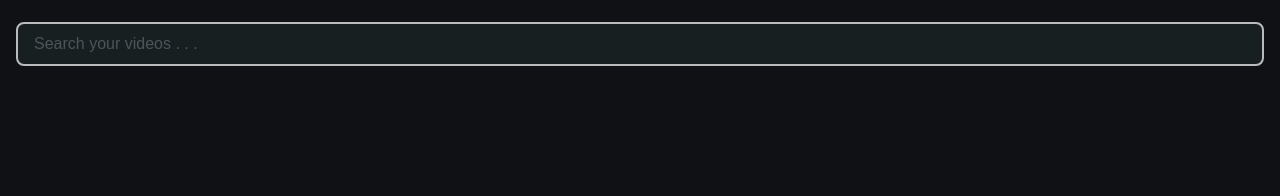
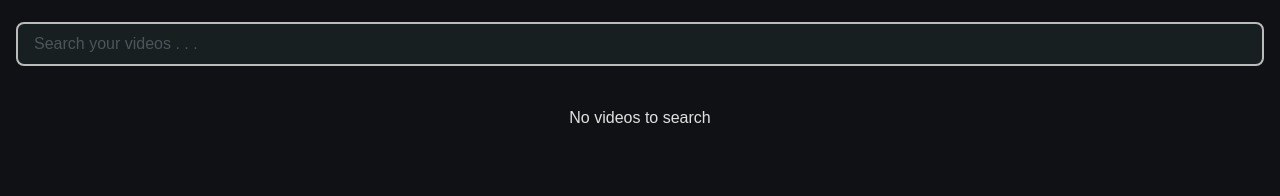
Before and after one commit to dagimg-dot/Vertideo, a React (Vite) app in the folder frontend/: page /search in a window 1280 px wide. Shown: the top 196 px of the page. Built offline with nearby package versions, Linux system fonts and the light colour scheme.

Commit message:
feat: add info when the video list is empty in search page

```diff
--- a/frontend/src/pages/Search.jsx
+++ b/frontend/src/pages/Search.jsx
@@ -41,9 +41,15 @@ const Search = () => {
         </div>
       ) : (
         <div className="flex flex-col gap-4 px-4 my-10">
-          {results.length === 0
-            ? videoList.map((video) => <VideoCard key={video.src} {...video} />)
-            : results.map((video) => <VideoCard key={video.src} {...video} />)}
+          {results.length === 0 ? (
+            videoList.length !== 0 ? (
+              videoList.map((video) => <VideoCard key={video.src} {...video} />)
+            ) : (
+              <div className="text-center">No videos to search</div>
+            )
+          ) : (
+            results.map((video) => <VideoCard key={video.src} {...video} />)
+          )}
         </div>
       )}
     </Default>
```
